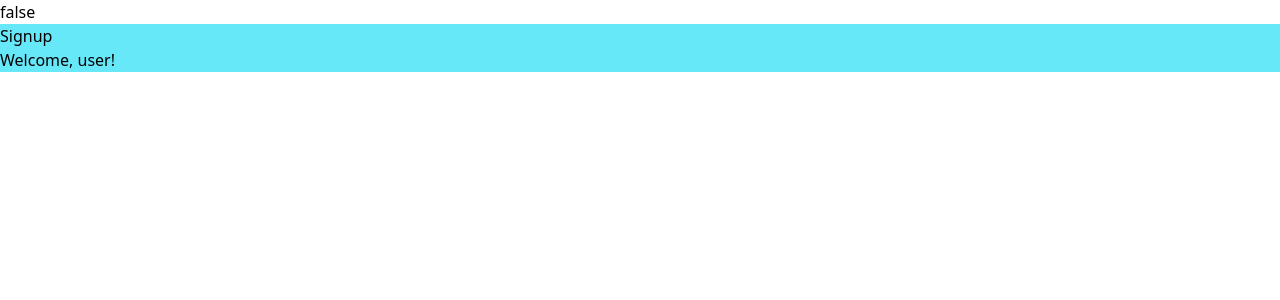
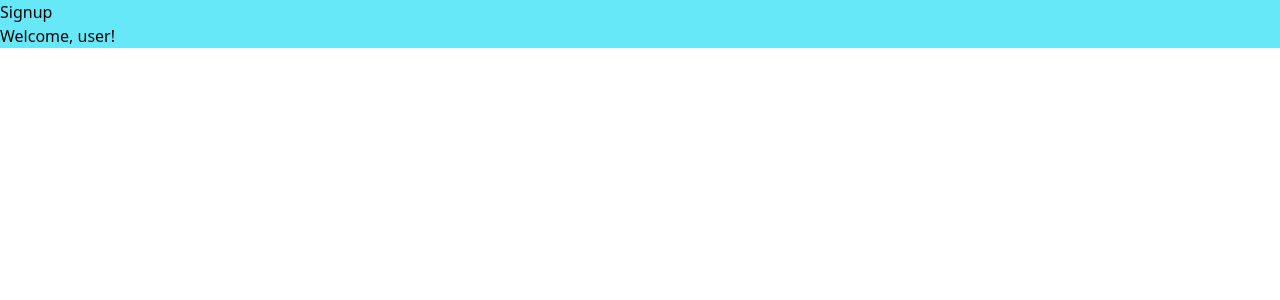
Before and after one commit to Bilana-Mon/Kapoot-Front, a React (Vite) app: page / in a window 1280 px wide. Shown: the top 300 px of the page. Built offline with nearby package versions, Linux system fonts and the light colour scheme.

Commit message:
deleted contexes folder"

```diff
--- a/src/contexts/AuthContext.jsx
+++ /dev/null
@@ -1,23 +0,0 @@
-import React, { useContext, useState } from 'react';
-
-const AuthContext = React.createContext({
-  isLogged: false,
-  setIsLogged: () => { }
-});
-
-
-export function useLoggedInUser() {
-  return useContext(AuthContext)
-}
-
-export function AuthProvider({ children }) {
-  const [isLogged, setIsLogged] = useState(false);
-
-
-  return (
-    <AuthContext.Provider value={{ isLogged, setIsLogged }}>
-      <h1>{JSON.stringify(isLogged)}</h1>
-      {children}
-    </AuthContext.Provider>
-  )
-}
--- a/src/main.jsx
+++ b/src/main.jsx
@@ -5,7 +5,6 @@ import {
   Routes,
   Route
 } from 'react-router-dom';
-import { AuthProvider } from './contexts/AuthContext';
 import Home from './pages/Home';
 import Signup from './pages/Signup';
 import './index.css';
@@ -13,7 +12,6 @@ import Login from './pages/Login';
 
 ReactDOM.createRoot(document.getElementById('root')).render(
   <React.StrictMode>
-    <AuthProvider>
       <BrowserRouter>
         <Routes>
           <Route path='/' element={<Home />} />
@@ -21,6 +19,5 @@ ReactDOM.createRoot(document.getElementById('root')).render(
           <Route path='/login' element={<Login />} />
         </Routes>
       </BrowserRouter>
-    </AuthProvider>
   </React.StrictMode>
 )
--- a/src/pages/Login.jsx
+++ b/src/pages/Login.jsx
@@ -1,6 +1,5 @@
 import { useState, useEffect } from 'react';
 import { useNavigate, Link } from 'react-router-dom';
-import { useLoggedInUser } from '../contexts/AuthContext';
 import { useSessionStore } from '../store';
 
 
--- a/src/pages/Signup.jsx
+++ b/src/pages/Signup.jsx
@@ -1,6 +1,5 @@
 import { useState, useEffect } from 'react';
 import { useNavigate, Link } from 'react-router-dom';
-import { useLoggedInUser } from '../contexts/AuthContext';
 import {useSessionStore} from '../store';
 
 function Signup() {
@@ -8,10 +7,7 @@ function Signup() {
     const sessionStore = useSessionStore();
     const [inputs, setInputs] = useState({});
     // const [error, setError] = useState(false);
-
-
     let navigate = useNavigate();
-    const { isLogged, setIsLogged } = useLoggedInUser();
 
     const handleChange = (event) => {
         const name = event.target.name;
```
